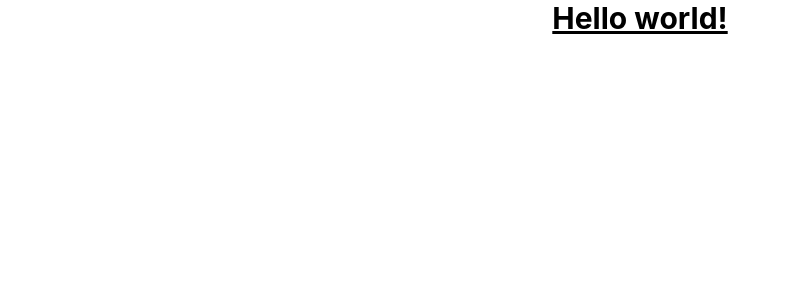
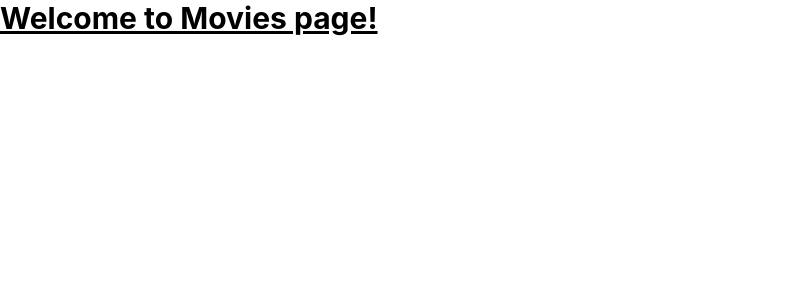
Before and after one commit to AlanusK/react-code-challenge, a React (Create React App) app: page /movies in a window 1280 px wide. Shown: the top 300 px of the page, without its empty margins (0-791 px from the left). Built offline with nearby package versions, Linux system fonts and the light colour scheme.

Commit message:
feat: routing pages

```diff
--- a/package.json
+++ b/package.json
@@ -8,6 +8,7 @@
     "@testing-library/user-event": "^13.5.0",
     "react": "^18.0.0",
     "react-dom": "^18.0.0",
+    "react-router-dom": "^5.2.0",
     "react-scripts": "5.0.0",
     "web-vitals": "^2.1.4"
   },
--- a/src/App.js
+++ b/src/App.js
@@ -1,11 +1,11 @@
-import './App.css';
+import Routes from './Routes';
 
 function App() {
   return (
-    <div className="App">
-      <h1 className="text-3xl font-bold underline">
-        Hello world!
-      </h1>
+    <div className='h-full flex flex-col'>
+      <div className=''>
+        <Routes />
+      </div>
     </div>
   );
 }
--- /dev/null
+++ b/src/Routes.js
@@ -0,0 +1,17 @@
+import React from 'react';
+import { BrowserRouter as Router, Switch, Route } from "react-router-dom";
+import Home from './pages/home';
+import Series from './pages/series';
+import Movies from './pages/movies';
+
+const Routes = () => (
+    <Router>
+        <Switch>
+            <Route path='/movies' component={Movies} />
+            <Route path='/series' component={Series} />
+            <Route path='/' component={Home} />
+        </Switch>
+    </Router>
+);
+
+export default Routes;
```
Also changed, not shown: 1 other file (tests, documents, lock files or other folders).
